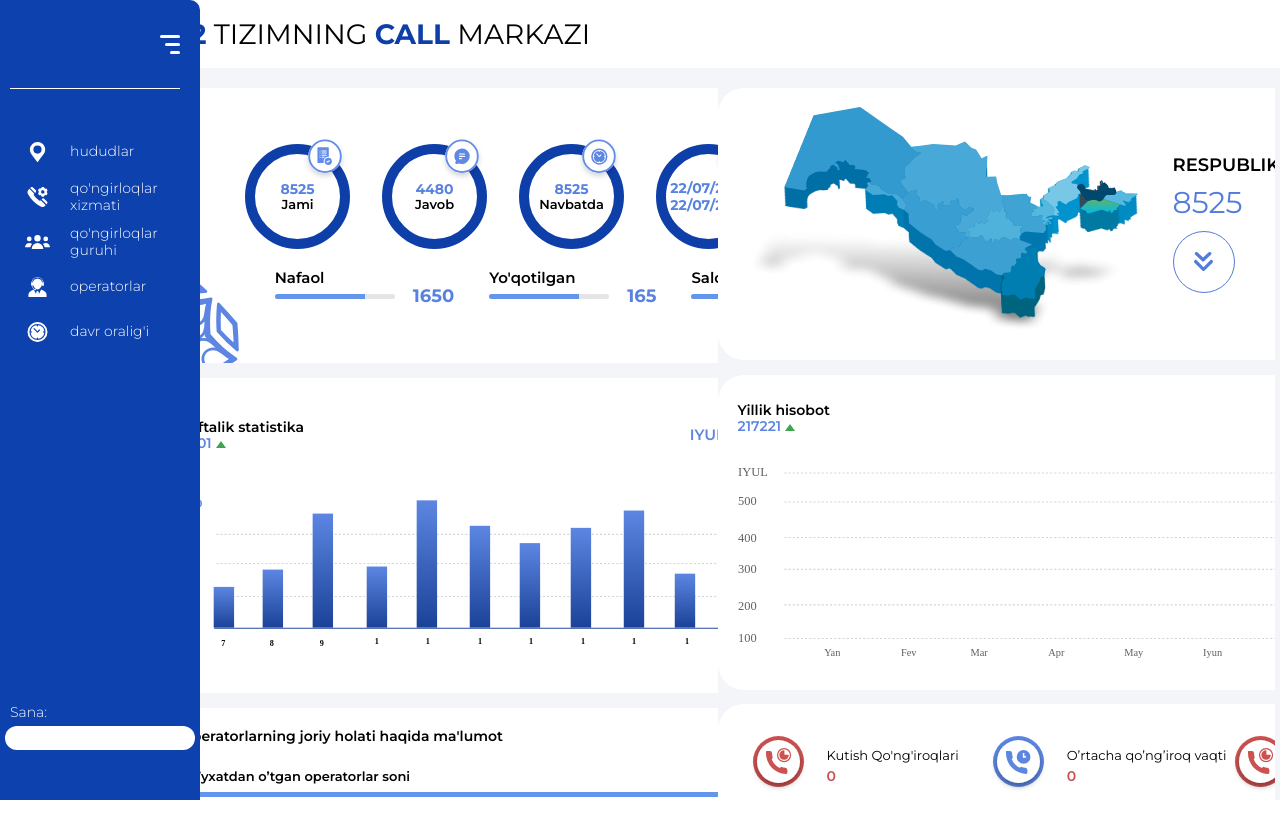
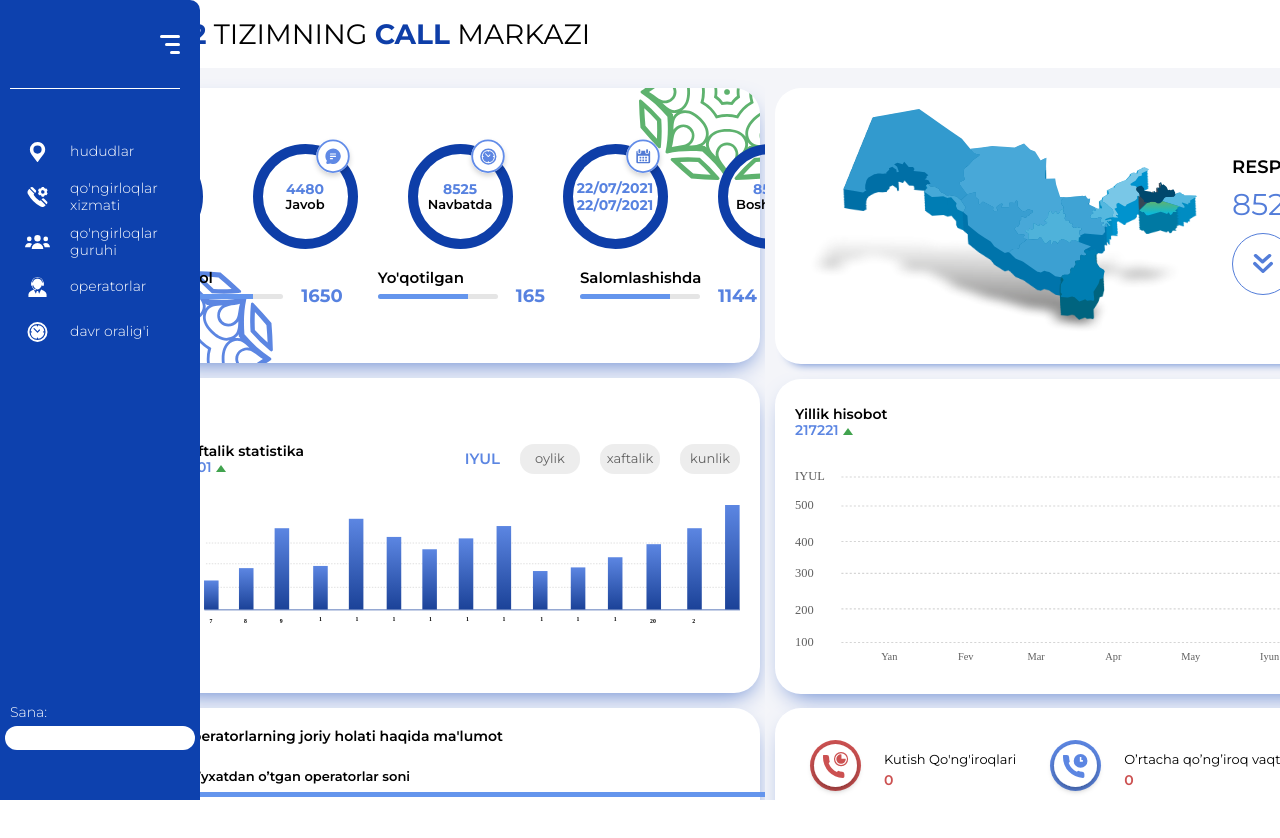
Before and after one commit to davlatovravshan/call_dashboard, a React (Create React App) app: page / in a window 1280 px wide. Shown: the top 838 px of the page. Built offline with nearby package versions, Linux system fonts and the light colour scheme; the HTML template or start-up script is replaced by a standard one.

Commit message:
12.10.2021

```diff
--- a/src/components/Content/css/content.scss
+++ b/src/components/Content/css/content.scss
@@ -1,5 +1,5 @@
 .content__wrapper {
-  padding: 0 80px 0 85px;
+  padding: 0 80px 0 0;
   background-color: #F4F5F9;
   height: calc(100vh - 68px);
   overflow: scroll;
@@ -8,10 +8,10 @@
   .row__left {
     overflow: scroll;
     flex: 0 0 50%;
-    padding: 20px 0 40px 0;
+    max-width: 50%;
+    padding: 20px 5px 40px 85px;
 
     .circle__box {
-      width: 823px;
       height: 275px;
       background-color: #ffffff;
       border-radius: 26px;
@@ -22,6 +22,8 @@
       flex-direction: column;
       align-items: center;
       justify-content: center;
+      box-shadow: 2px 10px 24px -10px rgba(79, 118, 203, 1);
+
 
       .circle__item {
         display: flex;
@@ -64,7 +66,7 @@
           }
 
           &:not(:last-child) {
-            margin-right: 32px;
+            margin-right: 50px;
           }
         }
       }
@@ -124,7 +126,6 @@
     }
 
     .week__statist {
-      width: 785px;
       height: 275px;
       background-color: #ffffff;
       border-radius: 26px;
@@ -133,6 +134,7 @@
       display: flex;
       flex-direction: column;
       justify-content: center;
+      box-shadow: 2px 10px 24px -10px rgba(79, 118, 203, 1);
 
       .week__header {
         display: flex;
@@ -190,12 +192,13 @@
     }
 
     .progress__box {
-      width: 785px;
       height: 360px;
       background-color: #FFFFFF;
       border-radius: 26px;
       margin-top: 15px;
       padding: 20px;
+      box-shadow: 2px 10px 24px -10px rgba(79, 118, 203, 1);
+
 
       h1 {
         font-size: 14px;
@@ -262,7 +265,8 @@
   .row__right {
     overflow: scroll;
     flex: 0 0 50%;
-    padding: 20px 0 40px 0;
+    max-width: 50%;
+    padding: 20px 0 40px 10px;
     position: relative;
 
     .map__row {
@@ -270,11 +274,13 @@
       height: 232px;
       background-color: #ffffff;
       border-radius: 26px;
-      padding: 20px;
+      padding: 22px;
       display: flex;
       justify-content: space-between;
       align-items: center;
       position: relative;
+      transition: all .5s ease-in;
+      box-shadow: 2px 10px 10px -10px rgba(79, 118, 203, 1);
 
       .map__info {
         display: flex;
@@ -323,6 +329,11 @@
 
       }
 
+      &:hover {
+        cursor: pointer;
+        transition: all .5s ease-in;
+        box-shadow: 2px 10px 24px -10px rgba(79, 118, 203, 1);
+      }
     }
 
     .week__statist {
@@ -335,6 +346,7 @@
       display: flex;
       flex-direction: column;
       justify-content: center;
+      box-shadow: 2px 10px 24px -10px rgba(79, 118, 203, 1);
 
       .week__header {
         display: flex;
@@ -371,7 +383,6 @@
       }
     }
 
-
     .phone__boxes {
       width: 780px;
       height: 360px;
@@ -381,6 +392,7 @@
       margin-top: 14px;
       display: flex;
       justify-content: space-between;
+      box-shadow: 2px 10px 24px -10px rgba(79, 118, 203, 1);
 
       .boxes__item {
         display: flex;
@@ -434,10 +446,9 @@
     background-color: #ffffff;
     border-radius: 26px;
     position: absolute;
-    top: 150px;
+    top: 120px;
     visibility: hidden;
     opacity: 0;
-    transition: visibility 3s ease-in;
     right: 200px;
     box-shadow: 2px 10px 24px -10px rgba(79, 118, 203, 1);
 
@@ -528,7 +539,7 @@
 
   .popur__info-active {
     visibility: visible;
-    transition: visibility 3s ease-in;
     opacity: 1;
+    transition: opacity .5s ease-in;
   }
 }
```
